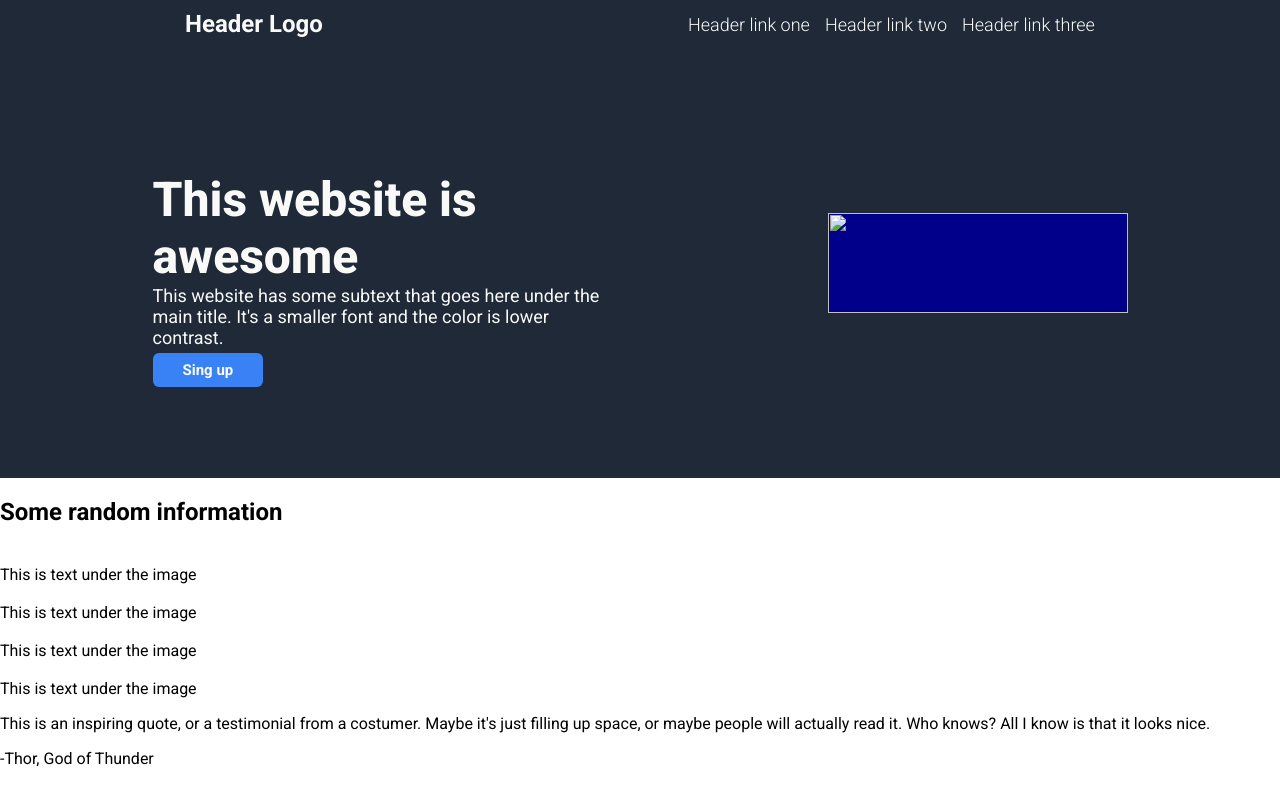
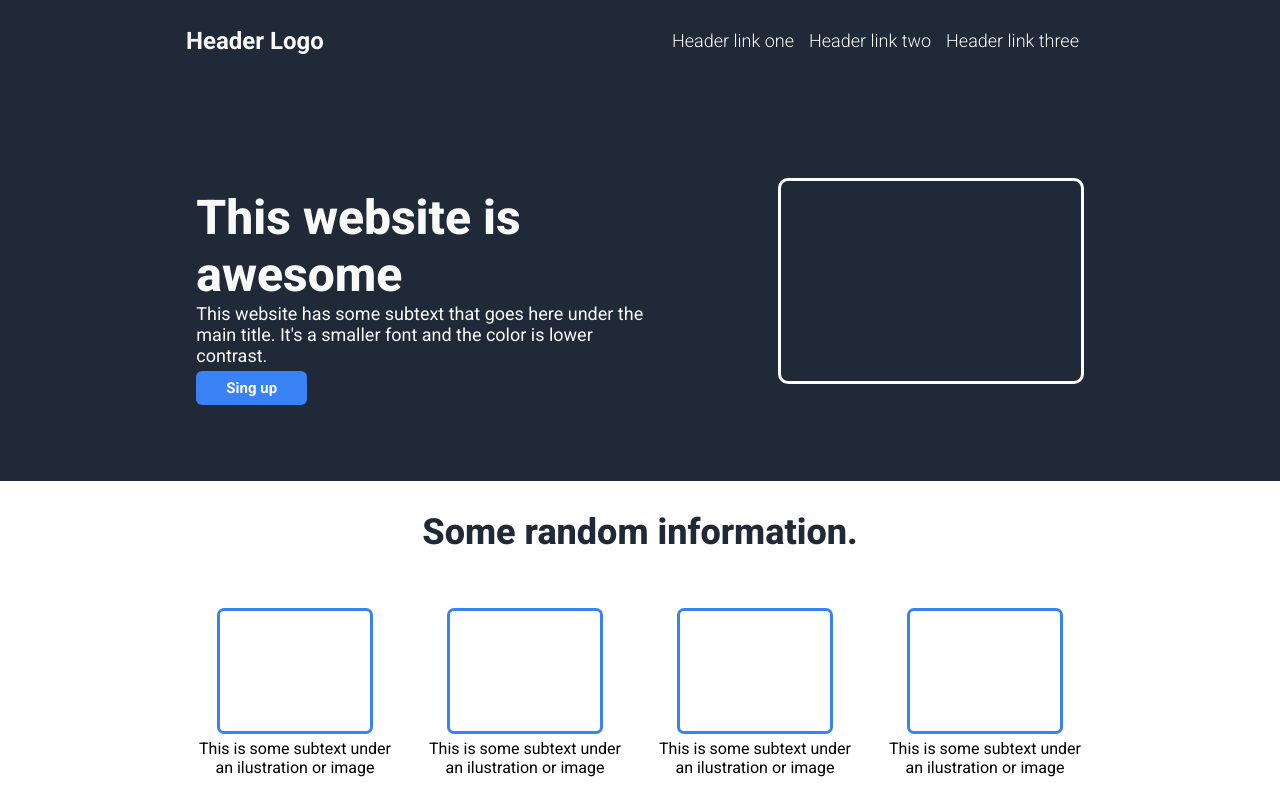
Before and after one commit to Jeancoman/Landing-Page-Project, a plain HTML site: page index.html in a window 1280 px wide. Shown: the top 785 px of the page. Drawn offline with Linux system fonts and the light colour scheme.

Commit message:
¿Por que hablaba ingles siendo latinoamericano? Como sea, termine la seccion de Informacion, aunque me queda darle unos cuantos retoques a todo, aun asi, este esa un 50% listo

```diff
--- a/index.html
+++ b/index.html
@@ -32,26 +32,29 @@
       <button class="button">Sing up</button>
     </div>
     <div class="image-container">
-      <img class="placeholder" src="" placeholder="This is a placeholder" />
+      <div class="placeholder"></div>
     </div>
 </div>
-    <section>
-      <h2 class="information-header">Some random information</h2>
-      <div class="one">
-        <img src="" alt="" />
-        <div class="text">This is text under the image</div>
+    <section class="information">
+      <h2 class="information-header">Some random information.</h2>
+      <div class="line-break"></div>
+      <div class="information-container">
+      <div class="information-content">
+        <div class="placeholder-two"></div>
+        <div class="text">This is some subtext under an ilustration or image</div>
       </div>
-      <div class="two">
-        <img src="" alt="" />
-        <div class="text">This is text under the image</div>
+      <div class="information-content">
+        <div class="placeholder-two"></div>
+        <div class="text">This is some subtext under an ilustration or image</div>
       </div>
-      <div class="three">
-        <img src="" alt="" />
-        <div class="text">This is text under the image</div>
+      <div class="information-content">
+        <div class="placeholder-two"></div>
+        <div class="text">This is some subtext under an ilustration or image</div>
       </div>
-      <div class="four">
-        <img src="" alt="" />
-        <div class="text">This is text under the image</div>
+      <div class="information-content">
+        <div class="placeholder-two"></div>
+        <div class="text">This is some subtext under an ilustration or image</div>
+      </div>
       </div>
     </section>
     <section class="testimonial">
--- a/styles.css
+++ b/styles.css
@@ -5,6 +5,7 @@ body {
     min-height: 100vh;
     margin: 0;
     padding: 0;
+    justify-content: center;
 }
 
 /* Header */
@@ -12,16 +13,17 @@ body {
 header {
     display: flex;
     align-items: center;
-    justify-content: space-around;
+    justify-content: space-evenly;
     background-color: #1f2937;
-    padding: 10px;
-    gap: 15px;
+    padding: 15px;
+    box-sizing: border-box;
 }
 
 .header-logo {
     font-size: 24px;
     font-weight: bold;
     color: #f9faf8;
+    flex: 0 1 24%;
 }
 
 a {
@@ -33,36 +35,40 @@ a {
 
 ul {
     list-style-type: none;
-    padding: 0;
+    padding: 15px;
     margin: 0;
     display: flex;
     gap: 15px;
 }
 
 nav {
-    display: flex;
+    flex-shrink: 0;
 }
+
 
 /* Header */
 
 /* Hero Text */
 
 .placeholder {
-    height: 100px;
+    height: 200px;
     width: 300px;
-    background-color: darkblue;
+    background-color: #1f2937;
     display: flex;
     align-items: center;
+    border: 3px solid white;
+    border-radius: 10px;
 }
 
 .hero-container {
     display: flex;
     background-color: #1f2937;
-    justify-content: space-around;
+    justify-content: space-evenly;
     align-items: center;
     padding: 15px;
     flex-wrap: wrap;
     height: 400px;
+    box-sizing: border-box;
 }
 
 .hero-maintext {
@@ -98,3 +104,50 @@ nav {
     margin-top: 5px
 
 }
+
+/* Information */
+
+.placeholder-two {
+    height: 120px;
+    width: 150px;
+    background: linear-gradient(white, white) ;
+    border: 3px solid #3882f6;
+    border-radius: 7px;
+    margin-bottom: 5px;
+    margin-left: auto;
+    margin-right: auto;
+}
+
+.information {
+    display: flex;
+    flex-wrap: wrap;
+    justify-content: center;
+    align-items: center;
+}
+
+.information-header {
+    flex-shrink: 0;
+    text-align: center;
+    font-size: 36px;
+    font-weight: 800;
+    color: #1f2937;
+}
+
+.information-content {
+    flex-shrink: 0;
+    width: 200px;
+    text-align: center;
+}
+
+.information-container {
+    display: flex;
+    justify-content: center;
+    align-items: center;
+    text-align: center;
+    gap: 30px;
+}
+
+.line-break {
+    width: 100%;
+    margin-bottom: 25px
+}
```
